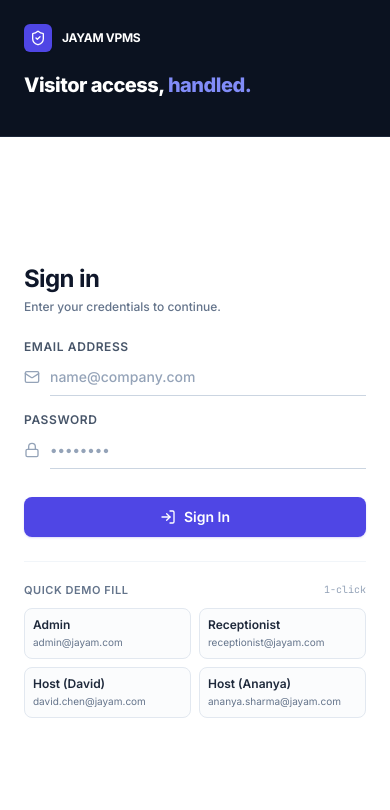
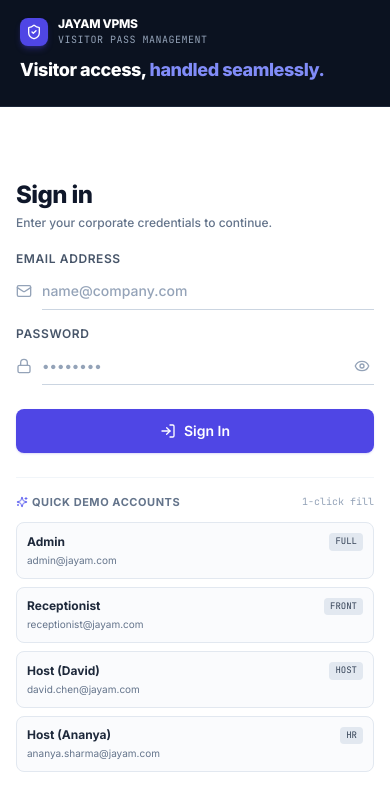
Before and after one commit to AinzAmour/Jayam-VPMS, a React (Vite) app in the folder client/: page /login in a window 390 px wide. Shown: the top 810 px of the page. Built offline with nearby package versions, Linux system fonts and the light colour scheme; no server answers.

Commit message:
fix(ui): responsive scaling and password toggle for login on all devices

```diff
--- a/client/src/pages/LoginPage.jsx
+++ b/client/src/pages/LoginPage.jsx
@@ -2,12 +2,13 @@ import React, { useState, useRef } from 'react';
 import { useNavigate, useLocation } from 'react-router-dom';
 import { useAuth } from '../context/AuthContext';
 import { useToast } from '../context/ToastContext';
-import { ShieldCheck, Mail, Lock, LogIn, AlertCircle } from 'lucide-react';
+import { ShieldCheck, Mail, Lock, LogIn, AlertCircle, Eye, EyeOff, Sparkles } from 'lucide-react';
 import StatefulButton from '../components/StatefulButton';
 
 export const LoginPage = () => {
   const [email, setEmail] = useState('');
   const [password, setPassword] = useState('');
+  const [showPassword, setShowPassword] = useState(false);
   const [errorMessage, setErrorMessage] = useState('');
 
   const leftPanelRef = useRef(null);
@@ -18,7 +19,7 @@ export const LoginPage = () => {
 
   // Soft cursor spotlight on the desktop dark left panel
   const handleMouseMove = (e) => {
-    if (window.innerWidth < 900) return;
+    if (window.innerWidth < 1024) return;
     if (!window.matchMedia('(hover: hover) and (pointer: fine)').matches) return;
     if (window.matchMedia('(prefers-reduced-motion: reduce)').matches) return;
 
@@ -72,66 +73,69 @@ export const LoginPage = () => {
 
   const handleFormSubmit = (e) => {
     e.preventDefault();
-    // Find the StatefulButton's underlying <button> and click it to trigger its state machine
     const btn = e.target.querySelector('button[type="submit"]');
     if (btn) btn.click();
   };
 
   return (
-    <div className="min-h-screen w-full flex flex-col lg:flex-row bg-[#0B1220] lg:bg-white overflow-x-hidden">
+    <div className="min-h-screen min-h-[100dvh] w-full flex flex-col lg:flex-row bg-[#0B1220] lg:bg-white overflow-x-hidden">
       {/* LEFT / TOP PANEL:
-          Desktop: Full-height (~48% width) edge-to-edge dark panel with generous vertical centering.
-          Mobile (<900px): Compact top header band displaying wordmark & headline with zero dead whitespace. */}
+          - Desktop (lg+): Full-height (~46% width) edge-to-edge dark panel with vertical centering
+          - Mobile / Tablet (<1024px): Compact top brand bar with crisp title */}
       <aside
         ref={leftPanelRef}
         onMouseMove={handleMouseMove}
-        className="w-full lg:w-[48%] bg-[#0B1220] border-b lg:border-b-0 lg:border-r border-slate-800/90 text-slate-100 py-6 px-6 sm:px-8 lg:py-12 lg:px-14 xl:px-20 flex flex-col justify-between relative overflow-hidden select-none shrink-0"
+        className="w-full lg:w-[46%] xl:w-[44%] bg-[#0B1220] border-b lg:border-b-0 lg:border-r border-slate-800/90 text-slate-100 py-4 px-5 sm:py-6 sm:px-8 lg:py-12 lg:px-12 xl:px-16 2xl:px-20 flex flex-col justify-between relative overflow-hidden select-none shrink-0"
       >
         {/* Soft Edge-to-Edge Cursor Spotlight (Desktop only) */}
         <div
           className="pointer-events-none absolute inset-0 z-10 transition-opacity duration-300 hidden lg:block"
           style={{
             background:
-              'radial-gradient(600px circle at var(--mouse-x, 50%) var(--mouse-y, 50%), rgba(99, 102, 241, 0.12), transparent 75%)',
+              'radial-gradient(600px circle at var(--mouse-x, 50%) var(--mouse-y, 50%), rgba(99, 102, 241, 0.14), transparent 75%)',
           }}
         />
 
-        {/* Top Wordmark (Understated, non-hero) */}
+        {/* Top Wordmark */}
         <div className="flex items-center gap-2.5 z-20 shrink-0">
-          <div className="w-7 h-7 rounded-md bg-indigo-600 flex items-center justify-center text-white shadow-sm">
-            <ShieldCheck className="w-4 h-4" />
+          <div className="w-7 h-7 sm:w-8 sm:h-8 rounded-lg bg-indigo-600 flex items-center justify-center text-white shadow-md shadow-indigo-600/30">
+            <ShieldCheck className="w-4 h-4 sm:w-4.5 sm:h-4.5" />
           </div>
-          <span className="text-xs sm:text-sm font-bold tracking-tight text-white">JAYAM VPMS</span>
+          <div>
+            <span className="text-xs sm:text-sm font-extrabold tracking-tight text-white block">JAYAM VPMS</span>
+            <span className="text-[10px] text-slate-400 font-mono tracking-wider uppercase block lg:hidden">Visitor Pass Management</span>
+          </div>
         </div>
 
-        {/* Headline & Whitespace (Vertically Centered across all desktop heights) */}
-        <div className="mt-3 mb-1 sm:mt-4 sm:mb-2 lg:my-auto py-2 lg:py-8 space-y-2 lg:space-y-3.5 z-20">
-          <h1 className="text-xl sm:text-2xl lg:text-5xl font-extrabold text-white tracking-tight leading-snug lg:leading-tight">
+        {/* Headline & Whitespace (Centered on Desktop) */}
+        <div className="mt-2 mb-1 sm:mt-4 sm:mb-2 lg:my-auto py-1 sm:py-2 lg:py-8 space-y-1.5 sm:space-y-2.5 lg:space-y-4 z-20">
+          <h1 className="text-lg sm:text-2xl lg:text-4xl xl:text-5xl font-extrabold text-white tracking-tight leading-tight">
             Visitor access, <br className="hidden sm:inline lg:inline" />
-            <span className="text-indigo-400">handled.</span>
+            <span className="text-indigo-400">handled seamlessly.</span>
           </h1>
-          <p className="hidden lg:block text-sm text-slate-400 font-normal leading-relaxed max-w-sm">
-            Approvals, check-ins, and audit logs in one place.
+          <p className="hidden lg:block text-xs sm:text-sm xl:text-base text-slate-400 font-normal leading-relaxed max-w-md">
+            Streamlined check-ins, instant approvals, badge generation, and audit logging in one unified workplace platform.
           </p>
         </div>
 
         {/* Bottom Metadata Anchor (Desktop only) */}
-        <div className="hidden lg:block text-[11px] text-slate-500 font-mono tracking-wider uppercase z-20 shrink-0">
-          Facility Access System
+        <div className="hidden lg:flex items-center justify-between text-[11px] text-slate-500 font-mono tracking-wider uppercase z-20 shrink-0">
+          <span>Enterprise Access System</span>
+          <span className="text-slate-600">v1.0.0</span>
         </div>
       </aside>
 
       {/* RIGHT / BOTTOM PANEL:
-          Sign-in Form Canvas — Vertically Centered across all screen heights (short tablets, tall phones, laptops) */}
-      <main className="w-full lg:w-[52%] bg-white flex flex-col justify-center p-6 sm:p-10 lg:p-14 xl:p-20 flex-1 min-h-0 overflow-y-auto">
-        <div className="w-full max-w-sm mx-auto my-auto py-2 sm:py-4">
-          {/* Header */}
-          <div className="mb-6 sm:mb-7">
-            <h2 className="text-2xl sm:text-3xl font-bold text-slate-900 tracking-tight">
+          Sign-in Form Canvas — Vertically Centered & fluidly scaled across all screen sizes */}
+      <main className="w-full lg:w-[54%] xl:w-[56%] bg-white flex flex-col justify-center px-4 py-6 sm:px-8 sm:py-10 md:px-12 lg:px-12 xl:px-16 2xl:px-24 flex-1 min-h-0 overflow-y-auto">
+        <div className="w-full max-w-sm sm:max-w-md mx-auto my-auto py-2 sm:py-6">
+          {/* Form Header */}
+          <div className="mb-5 sm:mb-7">
+            <h2 className="text-2xl sm:text-3xl font-extrabold text-slate-900 tracking-tight">
               Sign in
             </h2>
             <p className="text-xs sm:text-sm text-slate-500 mt-1 font-medium">
-              Enter your credentials to continue.
+              Enter your corporate credentials to continue.
             </p>
           </div>
 
@@ -146,11 +150,11 @@ export const LoginPage = () => {
             </div>
           )}
 
-          {/* Login Form with Underline-Only Inputs */}
+          {/* Login Form */}
           <form onSubmit={handleFormSubmit} className="space-y-4 sm:space-y-5">
             {/* Email Field */}
             <div className="relative group">
-              <label className="block text-xs font-semibold text-slate-600 uppercase tracking-wider mb-1">
+              <label className="block text-xs font-semibold text-slate-600 uppercase tracking-wider mb-1.5">
                 Email address
               </label>
               <div className="relative flex items-center">
@@ -158,6 +162,8 @@ export const LoginPage = () => {
                 <input
                   type="email"
                   name="email"
+                  autoComplete="email"
+                  inputMode="email"
                   value={email}
                   onChange={(e) => {
                     setEmail(e.target.value);
@@ -165,21 +171,24 @@ export const LoginPage = () => {
                   }}
                   placeholder="name@company.com"
                   required
-                  className="w-full bg-transparent border-b border-slate-300 focus:border-indigo-600 focus:shadow-[0_2px_8px_-1px_rgba(99,102,241,0.25)] py-2 text-sm text-slate-900 placeholder:text-slate-400 outline-none transition-all duration-150 font-medium disabled:opacity-60"
+                  className="w-full bg-transparent border-b border-slate-300 focus:border-indigo-600 focus:shadow-[0_2px_8px_-1px_rgba(99,102,241,0.25)] py-2 sm:py-2.5 text-sm sm:text-base text-slate-900 placeholder:text-slate-400 outline-none transition-all duration-150 font-medium disabled:opacity-60"
                 />
               </div>
             </div>
 
             {/* Password Field */}
             <div className="relative group">
-              <label className="block text-xs font-semibold text-slate-600 uppercase tracking-wider mb-1">
+              <div className="flex items-center justify-between mb-1.5">
+                <label className="block text-xs font-semibold text-slate-600 uppercase tracking-wider">
                   Password
                 </label>
+              </div>
               <div className="relative flex items-center">
                 <Lock className="w-4 h-4 text-slate-400 group-focus-within:text-indigo-600 transition-colors mr-2.5 shrink-0" />
                 <input
-                  type="password"
+                  type={showPassword ? 'text' : 'password'}
                   name="password"
+                  autoComplete="current-password"
                   value={password}
                   onChange={(e) => {
                     setPassword(e.target.value);
@@ -187,12 +196,22 @@ export const LoginPage = () => {
                   }}
                   placeholder="••••••••"
                   required
-                  className="w-full bg-transparent border-b border-slate-300 focus:border-indigo-600 focus:shadow-[0_2px_8px_-1px_rgba(99,102,241,0.25)] py-2 text-sm text-slate-900 placeholder:text-slate-400 outline-none transition-all duration-150 font-medium disabled:opacity-60"
+                  className="w-full bg-transparent border-b border-slate-300 focus:border-indigo-600 focus:shadow-[0_2px_8px_-1px_rgba(99,102,241,0.25)] py-2 sm:py-2.5 pr-8 text-sm sm:text-base text-slate-900 placeholder:text-slate-400 outline-none transition-all duration-150 font-medium disabled:opacity-60"
                 />
+                <button
+                  type="button"
+                  onClick={() => setShowPassword(!showPassword)}
+                  className="absolute right-0 p-1 text-slate-400 hover:text-slate-700 transition-colors focus:outline-none"
+                  title={showPassword ? 'Hide password' : 'Show password'}
+                  aria-label={showPassword ? 'Hide password' : 'Show password'}
+                >
+                  {showPassword ? <EyeOff className="w-4 h-4" /> : <Eye className="w-4 h-4" />}
+                </button>
               </div>
             </div>
 
-            {/* Sign In — StatefulButton (loading → success → redirect, or error shake) */}
+            {/* Sign In Button */}
+            <div className="pt-2">
               <StatefulButton
                 type="submit"
                 onClick={handleLogin}
@@ -204,54 +223,68 @@ export const LoginPage = () => {
                 successDuration={450}
                 variant="primary"
                 size="md"
-              className="w-full mt-3 h-10 font-semibold shadow-md shadow-indigo-600/20"
+                className="w-full h-11 sm:h-12 font-semibold text-sm sm:text-base shadow-md shadow-indigo-600/20 active:scale-[0.99] transition-transform"
               />
+            </div>
           </form>
 
-          {/* Quick Demo Fill Buttons (Minimalist Grayscale) */}
-          <div className="mt-6 sm:mt-8 pt-5 border-t border-slate-100">
-            <div className="flex items-center justify-between mb-2.5">
-              <span className="text-[11px] font-semibold text-slate-500 uppercase tracking-wider">
-                Quick demo fill
+          {/* Quick Demo Fill Buttons */}
+          <div className="mt-6 sm:mt-8 pt-4 sm:pt-5 border-t border-slate-100">
+            <div className="flex items-center justify-between mb-3">
+              <span className="text-[11px] font-bold text-slate-500 uppercase tracking-wider flex items-center gap-1">
+                <Sparkles className="w-3 h-3 text-indigo-500" />
+                Quick demo accounts
               </span>
-              <span className="text-[10px] text-slate-400 font-mono">1-click</span>
+              <span className="text-[10px] text-slate-400 font-mono">1-click fill</span>
             </div>
 
-            <div className="grid grid-cols-2 gap-2">
+            <div className="grid grid-cols-1 xs:grid-cols-2 sm:grid-cols-2 gap-2 sm:gap-2.5">
               <button
                 type="button"
                 onClick={() => handleQuickLogin('admin@jayam.com')}
-                className="p-2 sm:p-2.5 rounded-lg border border-slate-200 bg-slate-50/60 hover:bg-slate-100 hover:border-slate-300 transition-colors text-left"
+                className="min-h-[46px] p-2.5 rounded-lg border border-slate-200 bg-slate-50/70 hover:bg-indigo-50/60 hover:border-indigo-200 active:scale-[0.98] transition-all text-left group"
               >
-                <p className="text-xs font-semibold text-slate-800">Admin</p>
-                <p className="text-[10px] text-slate-500 truncate mt-0.5">admin@jayam.com</p>
+                <div className="flex items-center justify-between">
+                  <p className="text-xs font-bold text-slate-800 group-hover:text-indigo-600 transition-colors">Admin</p>
+                  <span className="text-[9px] uppercase px-1.5 py-0.5 rounded bg-slate-200 text-slate-700 font-mono">Full</span>
+                </div>
+                <p className="text-[10px] sm:text-[11px] text-slate-500 truncate mt-0.5">admin@jayam.com</p>
               </button>
 
               <button
                 type="button"
                 onClick={() => handleQuickLogin('receptionist@jayam.com')}
-                className="p-2 sm:p-2.5 rounded-lg border border-slate-200 bg-slate-50/60 hover:bg-slate-100 hover:border-slate-300 transition-colors text-left"
+                className="min-h-[46px] p-2.5 rounded-lg border border-slate-200 bg-slate-50/70 hover:bg-indigo-50/60 hover:border-indigo-200 active:scale-[0.98] transition-all text-left group"
               >
-                <p className="text-xs font-semibold text-slate-800">Receptionist</p>
-                <p className="text-[10px] text-slate-500 truncate mt-0.5">receptionist@jayam.com</p>
+                <div className="flex items-center justify-between">
+                  <p className="text-xs font-bold text-slate-800 group-hover:text-indigo-600 transition-colors">Receptionist</p>
+                  <span className="text-[9px] uppercase px-1.5 py-0.5 rounded bg-slate-200 text-slate-700 font-mono">Front</span>
+                </div>
+                <p className="text-[10px] sm:text-[11px] text-slate-500 truncate mt-0.5">receptionist@jayam.com</p>
               </button>
 
               <button
                 type="button"
                 onClick={() => handleQuickLogin('david.chen@jayam.com')}
-                className="p-2 sm:p-2.5 rounded-lg border border-slate-200 bg-slate-50/60 hover:bg-slate-100 hover:border-slate-300 transition-colors text-left"
+                className="min-h-[46px] p-2.5 rounded-lg border border-slate-200 bg-slate-50/70 hover:bg-indigo-50/60 hover:border-indigo-200 active:scale-[0.98] transition-all text-left group"
               >
-                <p className="text-xs font-semibold text-slate-800">Host (David)</p>
-                <p className="text-[10px] text-slate-500 truncate mt-0.5">david.chen@jayam.com</p>
+                <div className="flex items-center justify-between">
+                  <p className="text-xs font-bold text-slate-800 group-hover:text-indigo-600 transition-colors">Host (David)</p>
+                  <span className="text-[9px] uppercase px-1.5 py-0.5 rounded bg-slate-200 text-slate-700 font-mono">Host</span>
+                </div>
+                <p className="text-[10px] sm:text-[11px] text-slate-500 truncate mt-0.5">david.chen@jayam.com</p>
               </button>
 
               <button
                 type="button"
                 onClick={() => handleQuickLogin('ananya.sharma@jayam.com')}
-                className="p-2 sm:p-2.5 rounded-lg border border-slate-200 bg-slate-50/60 hover:bg-slate-100 hover:border-slate-300 transition-colors text-left"
+                className="min-h-[46px] p-2.5 rounded-lg border border-slate-200 bg-slate-50/70 hover:bg-indigo-50/60 hover:border-indigo-200 active:scale-[0.98] transition-all text-left group"
               >
-                <p className="text-xs font-semibold text-slate-800">Host (Ananya)</p>
-                <p className="text-[10px] text-slate-500 truncate mt-0.5">ananya.sharma@jayam.com</p>
+                <div className="flex items-center justify-between">
+                  <p className="text-xs font-bold text-slate-800 group-hover:text-indigo-600 transition-colors">Host (Ananya)</p>
+                  <span className="text-[9px] uppercase px-1.5 py-0.5 rounded bg-slate-200 text-slate-700 font-mono">HR</span>
+                </div>
+                <p className="text-[10px] sm:text-[11px] text-slate-500 truncate mt-0.5">ananya.sharma@jayam.com</p>
               </button>
             </div>
           </div>
```
Lines whose indentation alone changed are shown as unchanged.
